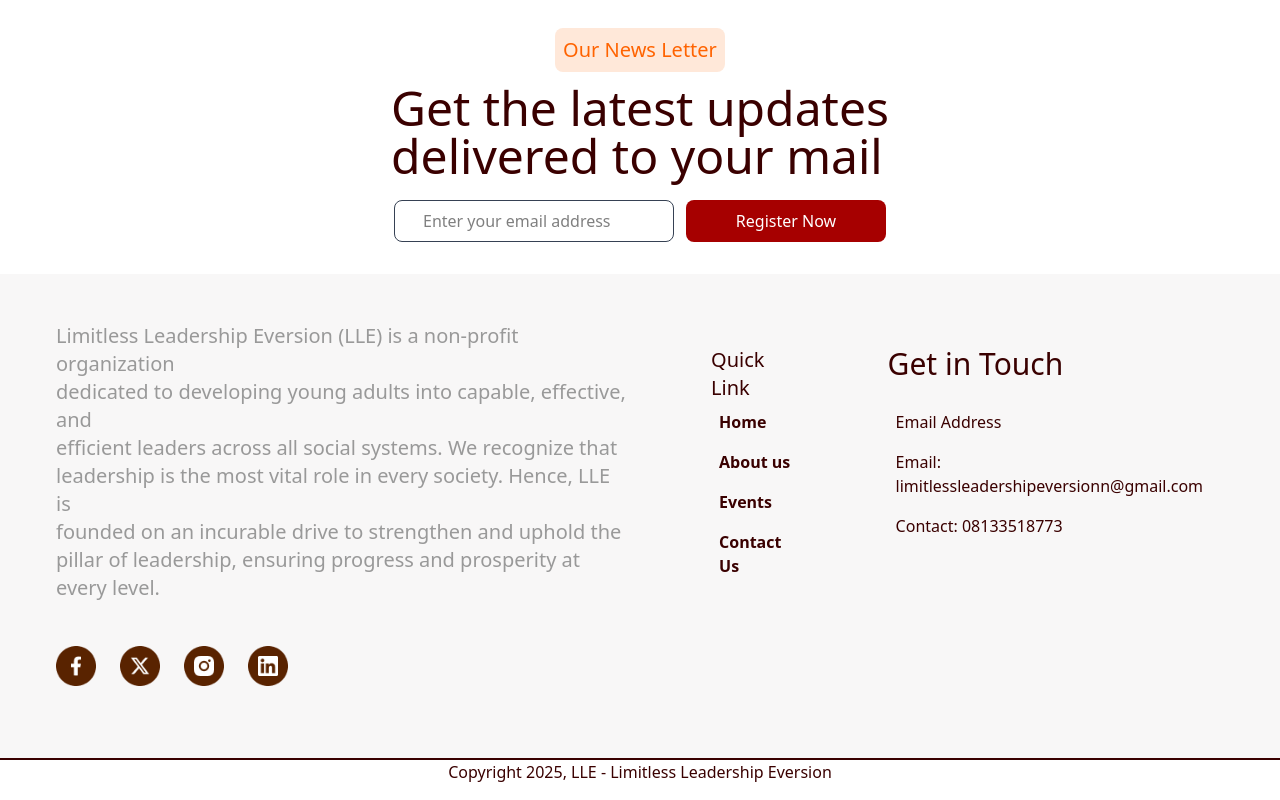
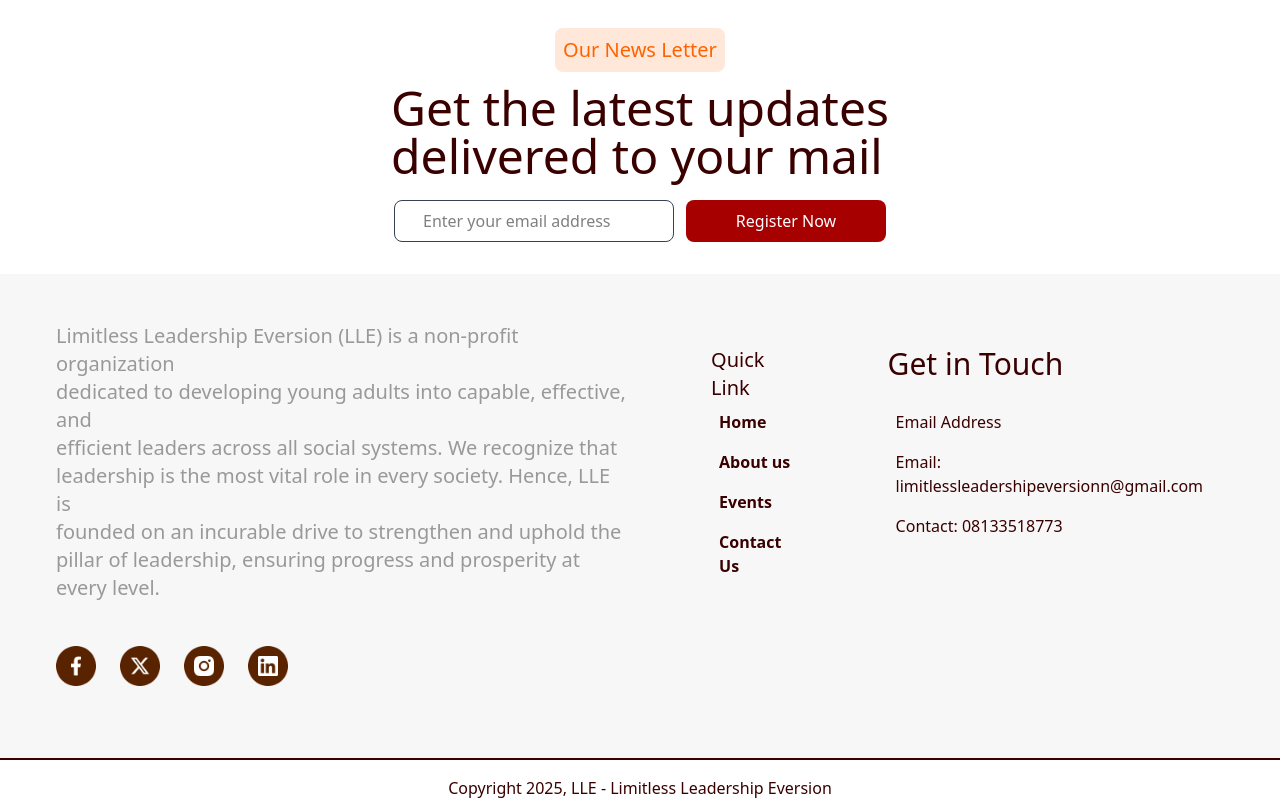
Before and after one commit to Developerfiyin/LLE-website, a React (Vite) app: page / in a window 1280 px wide. Shown: the part 4847-5647 px from the top of the page. Built offline with nearby package versions, Linux system fonts and the light colour scheme.

Commit message:
Updated Footer section

```diff
--- a/src/Components/Footer.jsx
+++ b/src/Components/Footer.jsx
@@ -40,7 +40,7 @@ const Footer = () => {
    <p className='p-2'>Contact: 08133518773</p>
   </div>
     </div>
-     <p className='w-full text-[#3a0000] text-center border-t-2 border-[#3a0000]'>Copyright 2025, LLE - Limitless Leadership Eversion </p>
+     <p className='w-full text-[#3a0000] text-center border-t-2 border-[#3a0000] pt-4'>Copyright 2025, LLE - Limitless Leadership Eversion </p>
     </>
   )
 }
```
